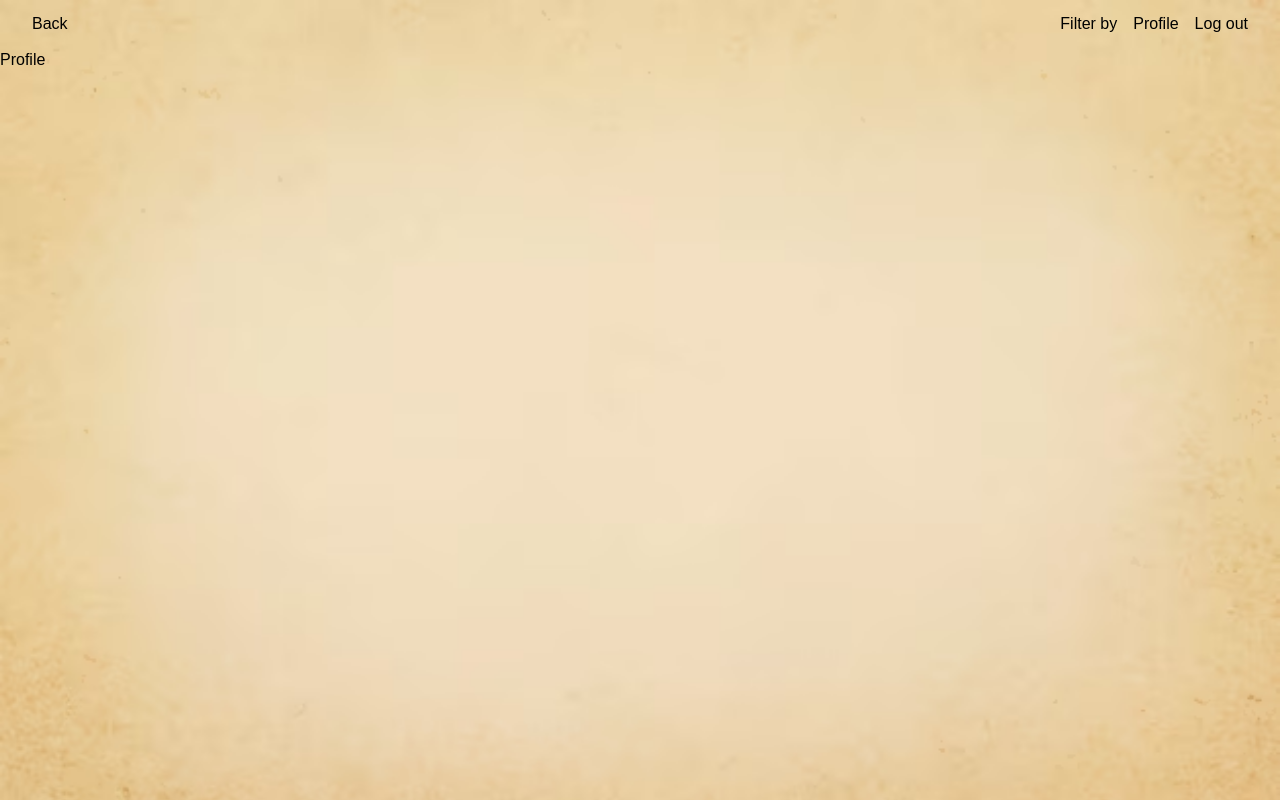
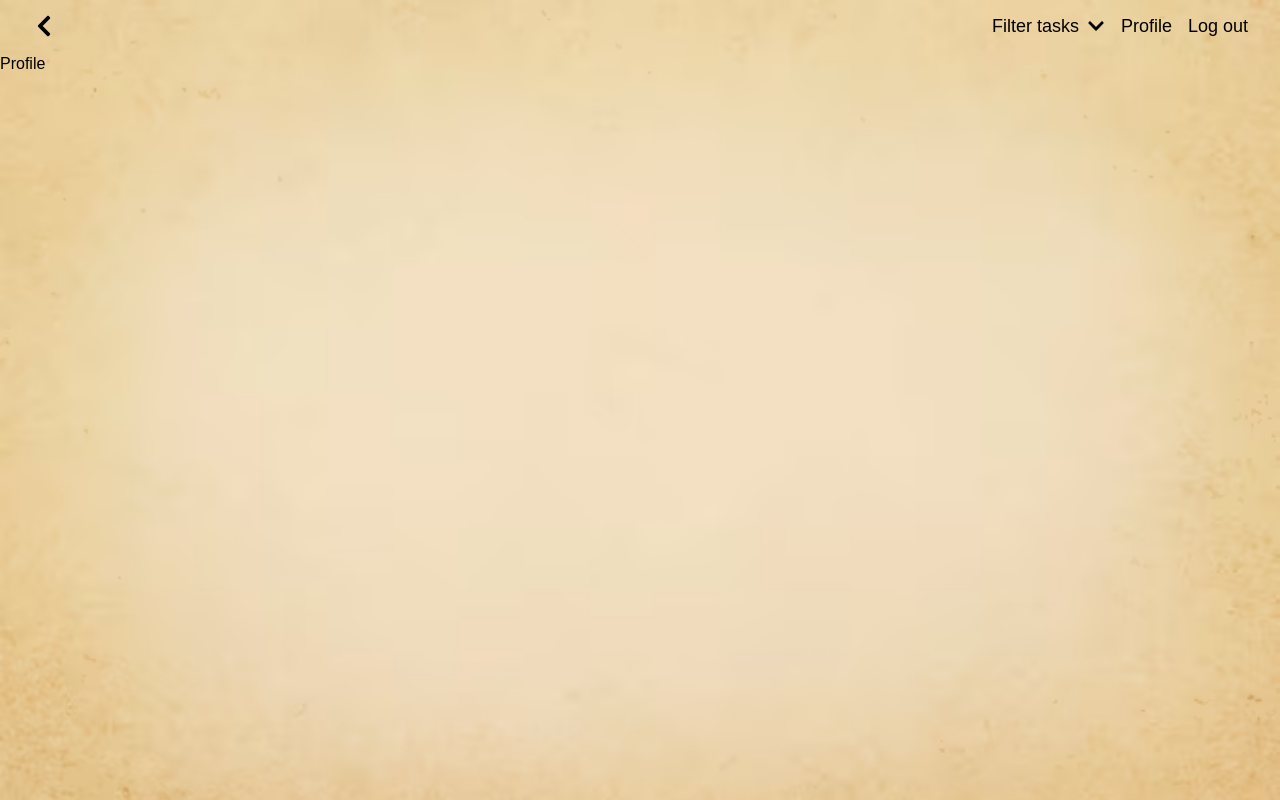
Before and after one commit to DeboraSerra/internet-programming, a Next.js app in the folder public/: page /1 in a window 1280 px wide. Built offline with nearby package versions, Linux system fonts and the light colour scheme; no server answers.

Commit message:
feat: add header style

```diff
--- /dev/null
+++ b/package.json
@@ -0,0 +1,5 @@
+{
+  "dependencies": {
+    "react-icons": "^5.3.0"
+  }
+}
--- a/public/assets/script/firebase.js
+++ b/public/assets/script/firebase.js
@@ -1,7 +1,6 @@
 import * as firebase from "firebase/app";
-import { initializeAuth, getAuth } from "firebase/auth";
+import { getAuth } from "firebase/auth";
 import firebaseConfig from "./config.js";
-
 
 let app;
 
--- /dev/null
+++ b/public/src/components/Header/FilterMenu.jsx
@@ -0,0 +1,11 @@
+const FilterMenu = () => {
+  return (
+    <ul id="filters" className="absolute top-[100%] left-2/4 -translate-x-1/2 shadow p-3 w-fit">
+      <li className="text-nowrap py-1 px-2 border-b border-slate-400 cursor-pointer hover:bg-amber-300 hover:bg-opacity-40">By date</li>
+      <li className="text-nowrap py-1 px-2 border-b border-slate-400 cursor-pointer hover:bg-amber-300 hover:bg-opacity-40">By priority</li>
+      <li className="text-nowrap py-1 px-2 border-b border-slate-400 cursor-pointer hover:bg-amber-300 hover:bg-opacity-40">By completion</li>
+    </ul>
+  );
+};
+
+export default FilterMenu;
--- a/public/src/components/Header/index.jsx
+++ b/public/src/components/Header/index.jsx
@@ -1,8 +1,17 @@
 "use client";
 import { useParams, usePathname, useRouter } from "next/navigation";
+import { useState } from "react";
+import {
+  FaChevronDown,
+  FaChevronLeft,
+  FaChevronUp,
+  FaRegPlusSquare,
+} from "react-icons/fa";
 import * as auth from "../../../assets/script/auth";
+import FilterMenu from "./FilterMenu";
 
 function Header() {
+  const [renderFilters, setRenderFilters] = useState(false);
   const location = usePathname();
   const { id } = useParams();
   const router = useRouter();
@@ -24,22 +33,49 @@ function Header() {
     router.push(`/${id}`);
   }
 
+  const mouseIn = () => {
+    setRenderFilters(true);
+  };
+
+  const mouseOut = () => {
+    setRenderFilters(false);
+  };
+
   return (
     <header className='flex py-3 px-8 justify-between'>
       {location.includes("dashboard") ? (
-        <button onClick={newTask}>New task</button>
+        <button onClick={newTask} className='flex items-center gap-2 text-lg hover:underline'>
+          <FaRegPlusSquare size={24} />
+          New task
+        </button>
       ) : (
-        <button onClick={back}>Back</button>
+        <button onClick={back} className='flex items-center gap-2 text-lg'>
+          <FaChevronLeft size={24} />
+        </button>
       )}
-      <div className="flex gap-4">
-        <ul>
-          <p>Filter by</p>
-          <li></li>
-          <li></li>
-          <li></li>
-        </ul>
-        <button onClick={profile}>Profile</button>
-        <button onClick={logOut}>Log out</button>
+      <div className='flex gap-4'>
+        <div
+          onMouseEnter={mouseIn}
+          onMouseLeave={mouseOut}
+          className='relative flex flex-col items-center text-lg'
+        >
+          <p className='flex items-center gap-2 cursor-default'>
+            Filter tasks {renderFilters ? <FaChevronUp /> : <FaChevronDown />}
+          </p>
+          {renderFilters ? <FilterMenu /> : null}
+        </div>
+        <button
+          onClick={profile}
+          className='relative flex flex-col items-center text-lg hover:underline'
+        >
+          Profile
+        </button>
+        <button
+          onClick={logOut}
+          className='relative flex flex-col items-center text-lg hover:underline'
+        >
+          Log out
+        </button>
       </div>
     </header>
   );
--- a/public/src/styles/globals.css
+++ b/public/src/styles/globals.css
@@ -9,3 +9,9 @@ body {
 
   font-family: Arial, Helvetica, sans-serif;
 }
+
+.filters {
+  background-image: url(../../assets/main-bg.avif);
+  background-repeat: no-repeat;
+  background-size: cover;
+}
```
Also changed, not shown: 1 other file (tests, documents, lock files or other folders).
